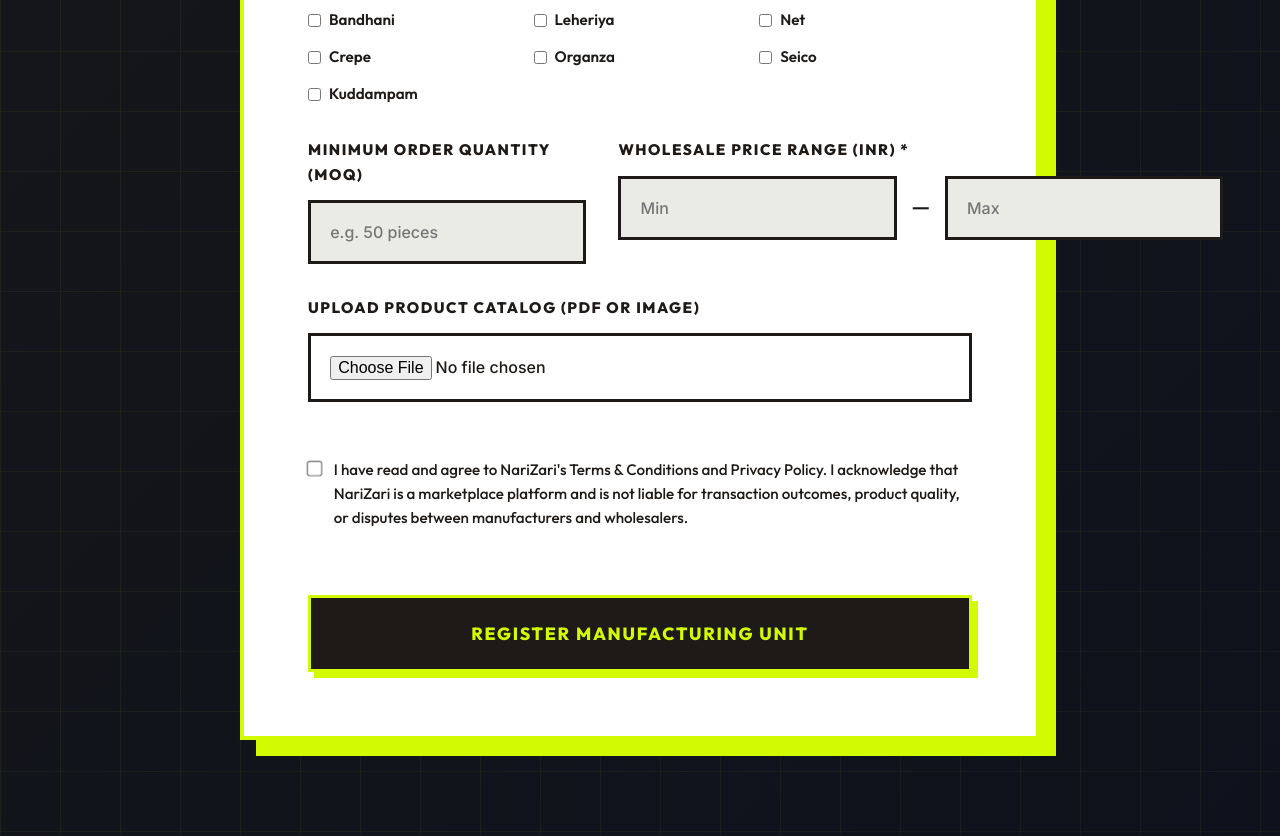
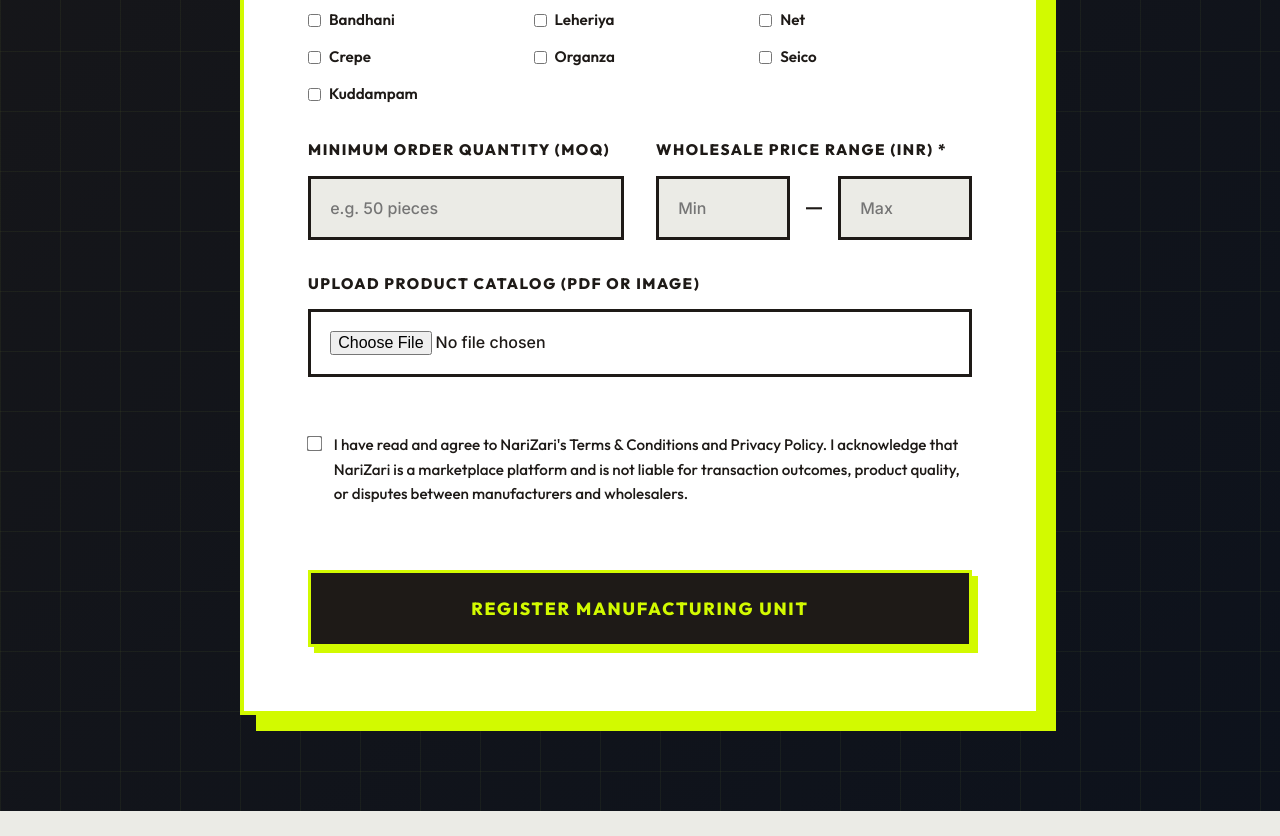
Before and after one commit to nihalkumar5/narizari_new, a Next.js app: page /join in a window 1280 px wide. Shown: the part 2109-2945 px from the top of the page. After the commit the page ends 2920 px from the top, so only its background shows below. Built offline with nearby package versions, Linux system fonts and the light colour scheme; a web font is replaced by a local one.

Commit message:
Fix Min/Max price input overflow in manufacturer form

```diff
--- a/src/app/join/page.js
+++ b/src/app/join/page.js
@@ -145,10 +145,10 @@ function JoinForm() {
                 </div>
                 <div className="join-input-group">
                   <label>Wholesale Price Range (INR) *</label>
-                  <div style={{ display: 'flex', gap: '1rem', alignItems: 'center' }}>
-                    <input type="number" placeholder="Min" required style={{ flex: 1 }} />
+                  <div style={{ display: 'flex', gap: '1rem', alignItems: 'center', width: '100%' }}>
+                    <input type="number" placeholder="Min" required style={{ flex: 1, minWidth: 0, width: '100%' }} />
                     <span style={{ color: 'var(--color-navy)', fontWeight: '800' }}>—</span>
-                    <input type="number" placeholder="Max" required style={{ flex: 1 }} />
+                    <input type="number" placeholder="Max" required style={{ flex: 1, minWidth: 0, width: '100%' }} />
                   </div>
                 </div>
               </div>
```
